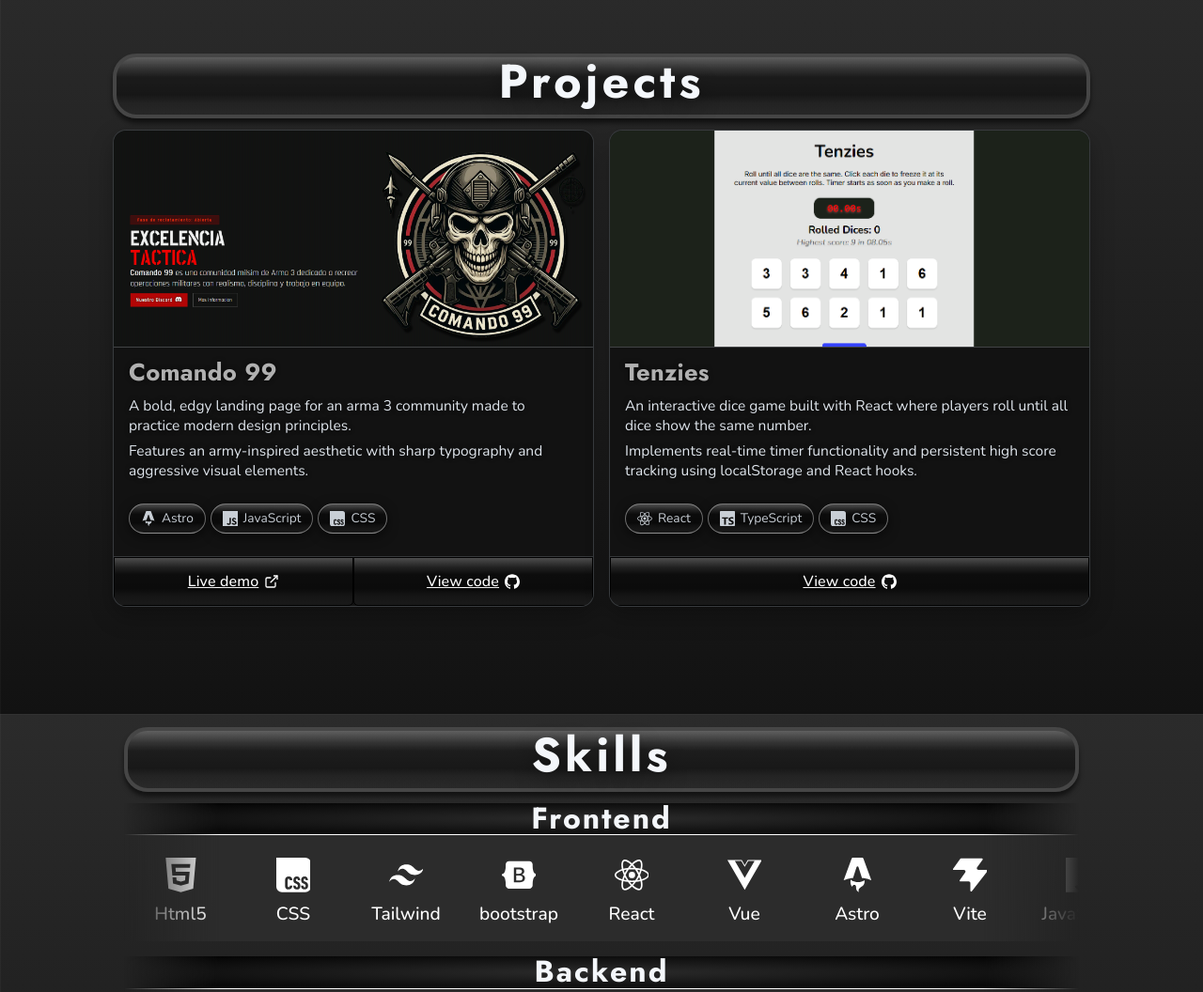
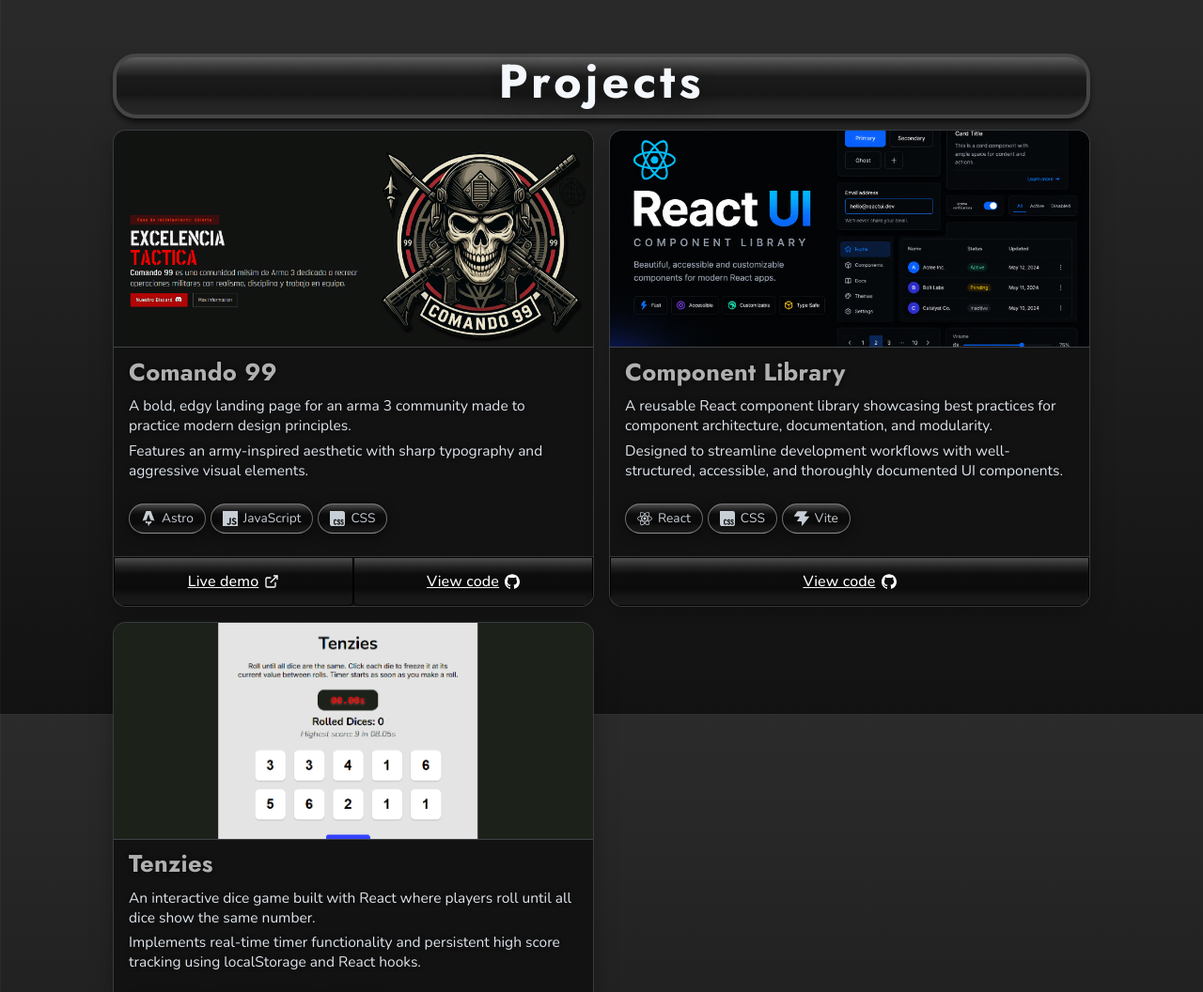
Before and after one commit to RuhlMirko/portfolio, an Astro site: page / in a window 1280 px wide. Shown: the part 840-1896 px from the top of the page at 94% size. Built offline with nearby package versions, Linux system fonts and the light colour scheme; Astro itself is replaced by a stand-in of ours.

Commit message:
Added Component library to projects

```diff
--- a/src/components/Projects.astro
+++ b/src/components/Projects.astro
@@ -12,6 +12,7 @@
   astro: Icons.siAstro,
   typescript: Icons.siTypescript,
   css: Icons.siCss,
+  vite: Icons.siVite,
 };
 
 const imageModules = import.meta.glob<{ default: ImageMetadata }>(
--- a/src/data/projects.json
+++ b/src/data/projects.json
@@ -9,6 +9,13 @@
       "repo": "https://github.com/RuhlMirko/comando99"
     },
     {
+      "title": "Component Library",
+      "thumbnail": "reactUI",
+      "description": "A reusable React component library showcasing best practices for component architecture, documentation, and modularity.\nDesigned to streamline development workflows with well-structured, accessible, and thoroughly documented UI components.",
+      "tech": ["react", "css", "vite"],
+      "repo": "https://github.com/RuhlMirko/scrimba-learning/tree/main/websites/componentsLibrary"
+    },
+    {
       "title": "Tenzies",
       "thumbnail": "tenzies",
       "description": "An interactive dice game built with React where players roll until all dice show the same number.\nImplements real-time timer functionality and persistent high score tracking using localStorage and React hooks.",
```
Also changed, not shown: src/assets/thumbnails/reactUI.png (added).
